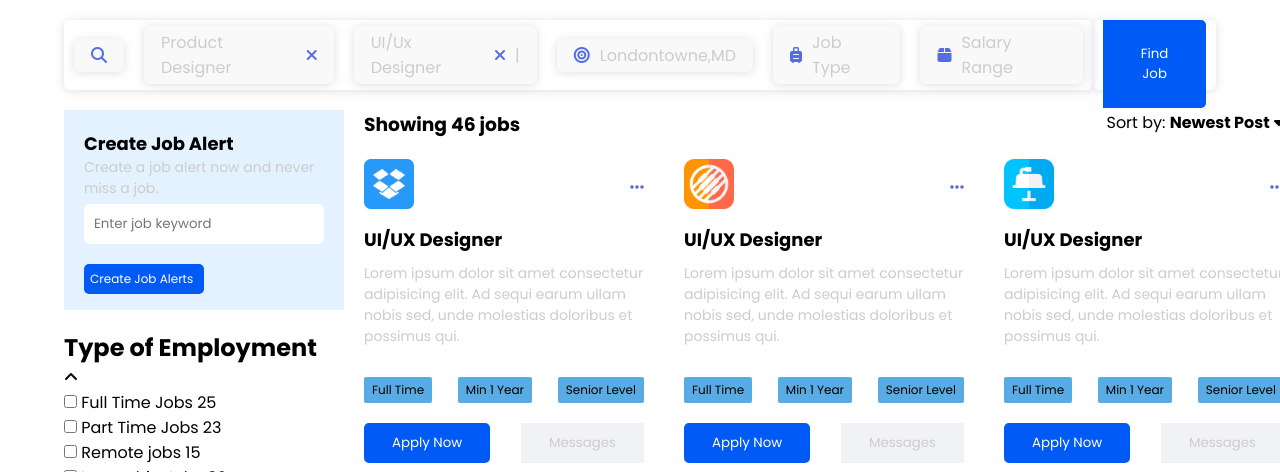
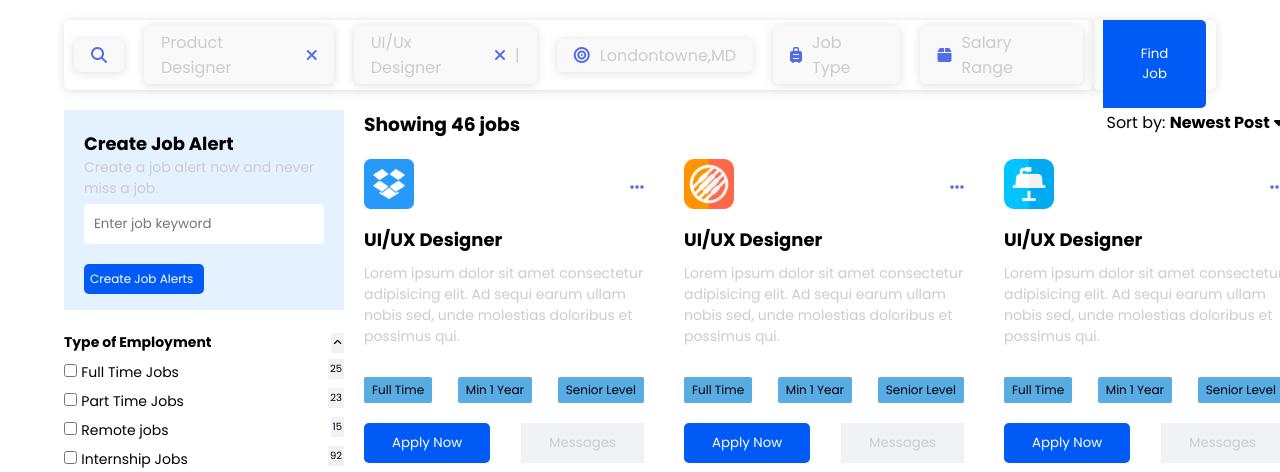
Before and after one commit to saurabhbakolia/Leads4Needs-Project, a plain HTML site: page index.html in a window 1280 px wide. Shown: the top 472 px of the page. Drawn offline with Linux system fonts and the light colour scheme.

Commit message:
asdie style done

```diff
--- a/style.css
+++ b/style.css
@@ -25,6 +25,7 @@
 button{
     background:transparent;
     border:none;
+    cursor:pointer;
 }
 
 .navbar{
@@ -231,3 +232,32 @@ article div .gray_btn{
     color:#ccc;
     background-color:var(--gray_btn_color);
 }
+
+.checkbox_container{
+    display:flex;
+    justify-content:space-between;
+    width:280px;
+    align-items:center;
+}
+.box{
+    width:280px;
+}
+
+.box h2{
+    font-size:14px;
+}
+
+.box label{
+    font-size:14px;
+}
+
+.box div{
+    padding-block:2px;
+}
+
+.box div > span{
+    float:right;
+    font-size:10px;
+    padding:2px;
+    background-color:var(--gray_btn_color);
+}
```
